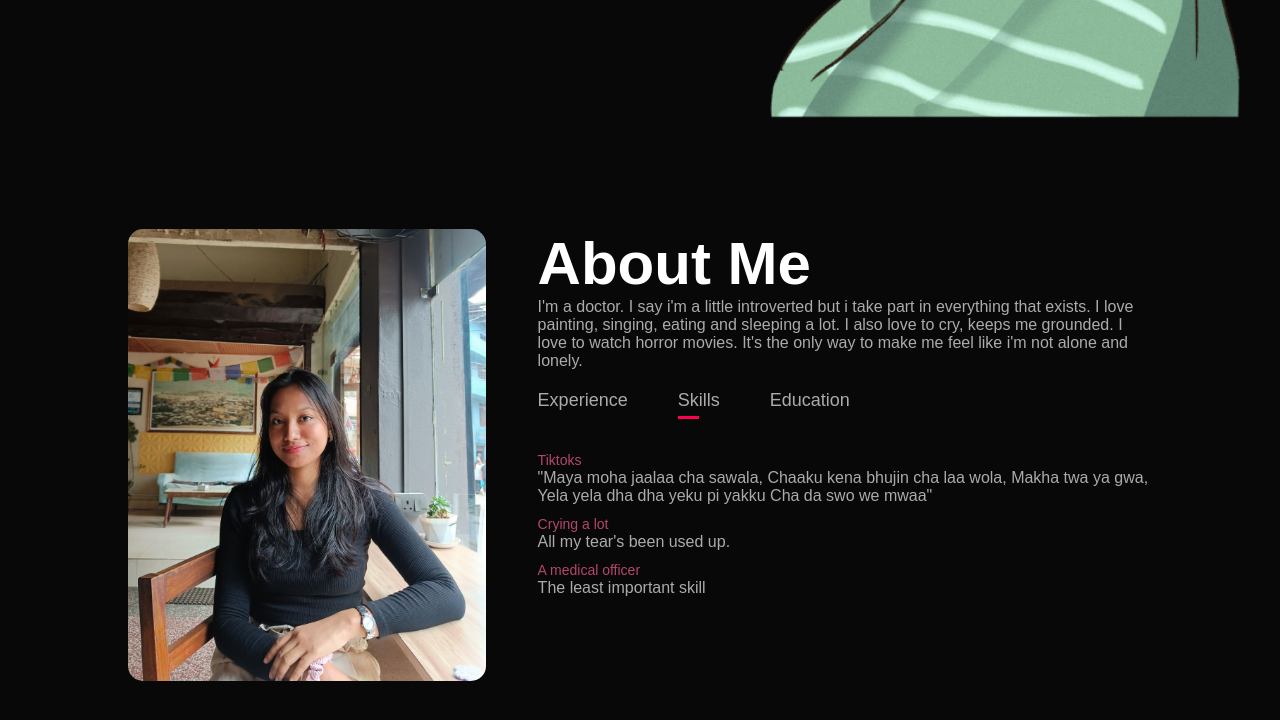
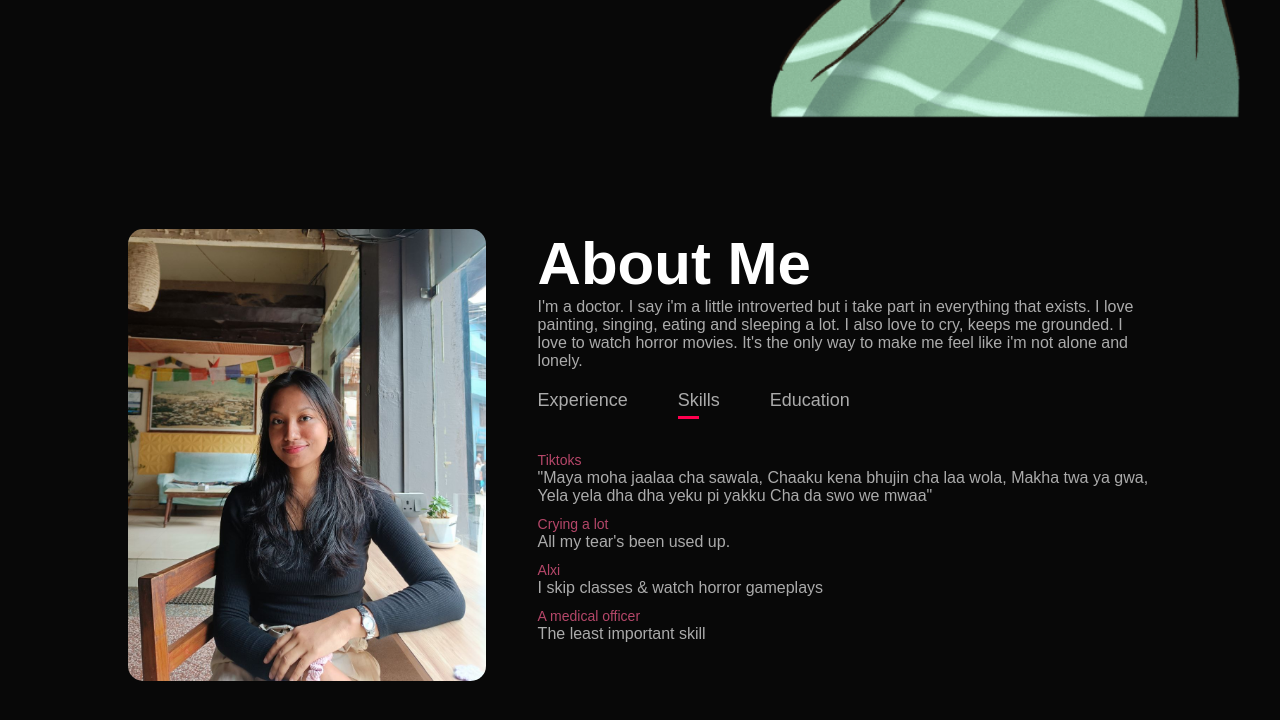
Before and after one commit to beeps-bajracharya/portfolio, a plain HTML site: page index.html in a window 1280 px wide. Both pictures are taken after a click on the element "Skills". Shown: the part 661-1381 px from the top of the page. Drawn offline with nearby package versions, Linux system fonts and the light colour scheme.

Commit message:
Update index.html

```diff
--- a/index.html
+++ b/index.html
@@ -65,6 +65,7 @@
 									Makha twa ya gwa,
 									Yela yela dha dha yeku pi yakku Cha da swo we mwaa"</li>
                         		<li><span>Crying a lot</span><br>All my tear's been used up.</li>
+					<li><span>Alxi</span><br>I skip classes & watch horror gameplays</li>
                         		<li><span>A medical officer</span><br>The least important skill</li>
                         	</ul>
                         </div>
```
